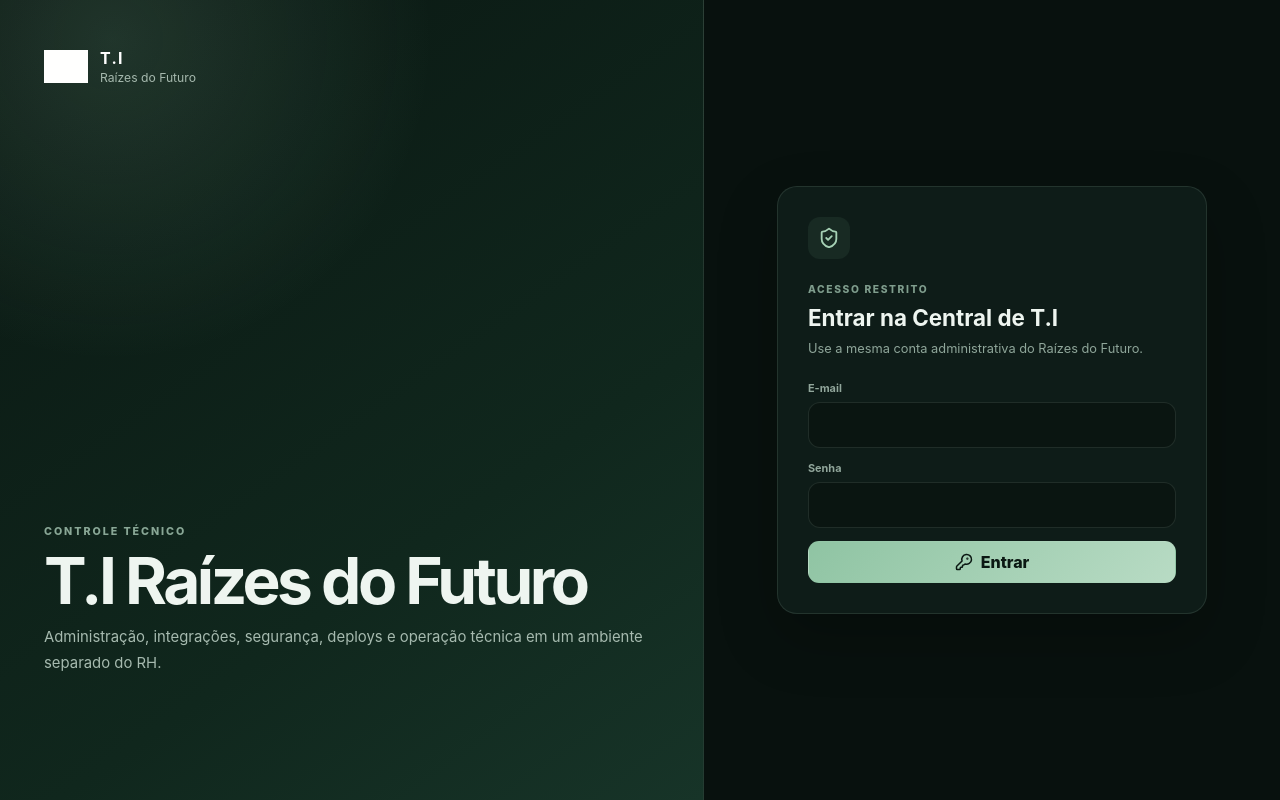
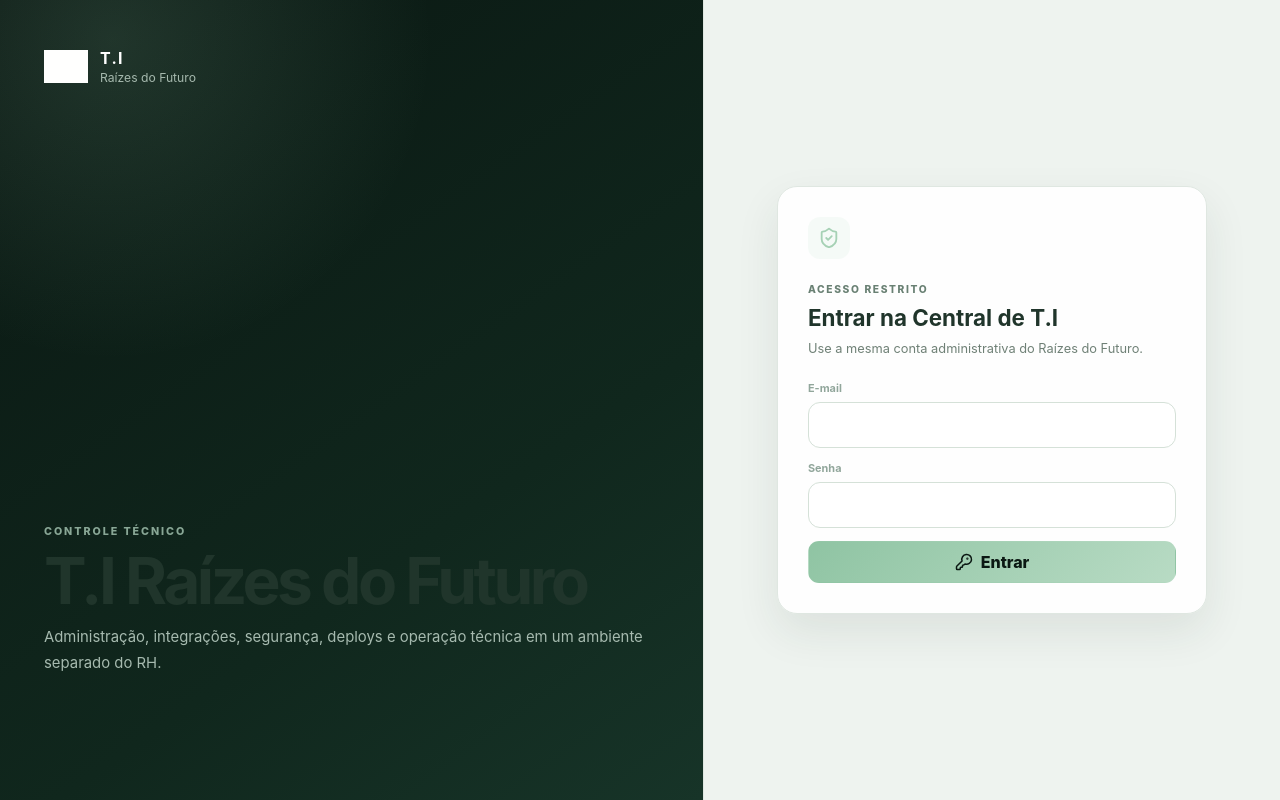
Before and after one commit to ConexaoStreet/rh-raizes-do-futuro, a React (Vite) app in the folder apps/ti/: page / in a window 1280 px wide. Built offline with nearby package versions, Linux system fonts and the light colour scheme; no server answers; grey boxes are pictures that could not be loaded.

Commit message:
feat: add light theme to TI control center

```diff
--- a/apps/ti/src/styles.css
+++ b/apps/ti/src/styles.css
@@ -982,3 +982,159 @@ pre {
     font-size: 1.1rem;
   }
 }
+
+
+/* Theme system — Central T.I. */
+.theme-toggle {
+  width: 38px;
+  min-width: 38px;
+  height: 38px;
+  padding: 0;
+  border-radius: 11px;
+  color: var(--text);
+  background: var(--panel-2);
+  border: 1px solid var(--border);
+  box-shadow: none;
+  transition: transform .18s ease, background .18s ease, border-color .18s ease;
+}
+.theme-toggle:hover:not(:disabled) { transform: translateY(-1px); }
+.theme-toggle-compact span { display: none; }
+
+html[data-theme="light"] {
+  --bg: #f4f7f4;
+  --bg-soft: #edf2ee;
+  --panel: #ffffff;
+  --panel-2: #f6f8f6;
+  --border: #dfe7e1;
+  --text: #20352b;
+  --muted: #6f8076;
+  --green: #39745b;
+  --green-strong: #245e4b;
+  --accent: #8c7d35;
+  --danger: #b3544c;
+  --warning: #9a6b2f;
+  --shadow: 0 18px 44px rgba(28, 56, 43, .09);
+  background: var(--bg);
+  color: var(--text);
+}
+html[data-theme="light"] body,
+html[data-theme="light"] .app-shell {
+  background:
+    radial-gradient(circle at 80% 10%, rgba(90, 139, 111, .08), transparent 22rem),
+    linear-gradient(180deg, #f7f9f7 0%, #eef3ef 100%);
+  color: var(--text);
+}
+html[data-theme="light"] .sidebar {
+  background: #173027;
+  border-color: rgba(255,255,255,.08);
+}
+html[data-theme="light"] .brand img {
+  filter: brightness(0) invert(1) sepia(.12) saturate(.5);
+}
+html[data-theme="light"] .topbar {
+  background: rgba(255,255,255,.88);
+  border-color: var(--border);
+  color: var(--text);
+}
+html[data-theme="light"] .hero {
+  background:
+    radial-gradient(circle at 84% 12%, rgba(190, 217, 128, .22), transparent 18rem),
+    linear-gradient(135deg, #e8f2ea 0%, #dceadf 60%, #d5e4d8 100%);
+  border-color: #cdddcf;
+  box-shadow: var(--shadow);
+}
+html[data-theme="light"] .hero h2 { color: #173328; }
+html[data-theme="light"] .hero p,
+html[data-theme="light"] .health-ring span { color: #5f776a; }
+html[data-theme="light"] .health-ring {
+  background: rgba(255,255,255,.6);
+  border-color: rgba(57,116,91,.18);
+  box-shadow: inset 0 0 0 12px rgba(57,116,91,.04);
+}
+html[data-theme="light"] .health-ring strong { color: #4a694f; }
+html[data-theme="light"] .service-card,
+html[data-theme="light"] .panel,
+html[data-theme="light"] .login-card,
+html[data-theme="light"] .access-card {
+  background: rgba(255,255,255,.94);
+  color: var(--text);
+  border-color: var(--border);
+  box-shadow: var(--shadow);
+}
+html[data-theme="light"] .service-icon,
+html[data-theme="light"] .panel-icon,
+html[data-theme="light"] .audit-icon {
+  color: #477961;
+  background: #edf4ef;
+  border-color: #dfebe3;
+}
+html[data-theme="light"] input,
+html[data-theme="light"] textarea {
+  background: #ffffff;
+  color: var(--text);
+  border-color: #d5e1d8;
+}
+html[data-theme="light"] input:focus,
+html[data-theme="light"] textarea:focus {
+  background: #fff;
+  border-color: #7fa590;
+  box-shadow: 0 0 0 3px rgba(57,116,91,.1);
+}
+html[data-theme="light"] pre {
+  background: #17241f;
+  color: #dce9df;
+  border-color: #243b31;
+}
+html[data-theme="light"] .maintenance-state {
+  background: #f7f9f7;
+  border-color: var(--border);
+}
+html[data-theme="light"] .notice {
+  background: #fff7e8;
+  border-color: #ead7af;
+  color: #765526;
+}
+html[data-theme="light"] .state-row {
+  border-color: #e8ede9;
+}
+html[data-theme="light"] .state-row span,
+html[data-theme="light"] .field > span,
+html[data-theme="light"] .panel-copy,
+html[data-theme="light"] .operator span,
+html[data-theme="light"] .service-text span {
+  color: var(--muted);
+}
+html[data-theme="light"] .eyebrow { color: #698073; }
+html[data-theme="light"] .theme-toggle {
+  background: #f7f9f7;
+  color: #315d49;
+}
+html[data-theme="light"] .badge.ok {
+  background: #e8f4eb;
+  color: #39764d;
+}
+html[data-theme="light"] .badge.warn {
+  background: #fff2dc;
+  color: #8e6327;
+}
+html[data-theme="light"] .badge.error {
+  background: #fbe7e4;
+  color: #a34f47;
+}
+html[data-theme="light"] .login-panel,
+html[data-theme="light"] .access-page {
+  background: #eef3ef;
+}
+html[data-theme="light"] .operator-avatar {
+  background: linear-gradient(135deg, #a9d1b7, #ded49d);
+  color: #173027;
+}
+
+@media (prefers-reduced-motion: reduce) {
+  *, *::before, *::after {
+    animation-duration: .01ms !important;
+    animation-iteration-count: 1 !important;
+    transition-duration: .01ms !important;
+    scroll-behavior: auto !important;
+  }
+}
```
